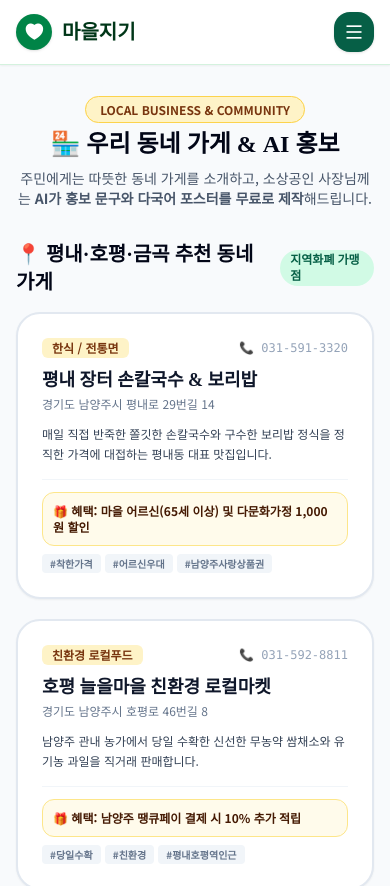
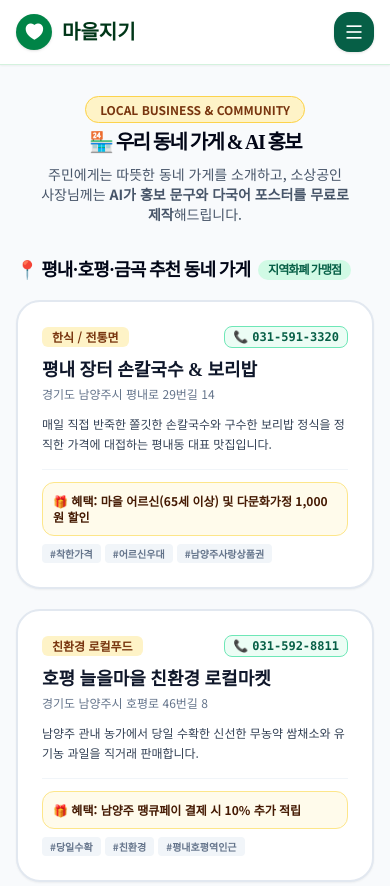
Before and after one commit to jchlee428-cyber/maeul, a React (Vite) app: page /market in a window 390 px wide. Shown: the top 886 px of the page. Built offline with nearby package versions, Linux system fonts and the light colour scheme; no server answers.

Commit message:
style: Reduce letter-spacing on 우리 동네 가게 & AI 홍보 for mobile and add click-to-call links

```diff
--- a/src/pages/market/page.tsx
+++ b/src/pages/market/page.tsx
@@ -86,17 +86,17 @@ export default function MarketPage() {
           <span className="px-3.5 py-1 text-xs font-black rounded-full bg-amber-100 text-amber-900 border border-amber-300">
             LOCAL BUSINESS & COMMUNITY
           </span>
-          <h1 className="font-heading text-2xl md:text-4xl font-black text-slate-950 mt-2">
+          <h1 className="font-heading text-xl sm:text-2xl md:text-4xl font-black text-slate-950 mt-2 tracking-[-0.08em] sm:tracking-normal break-keep">
             🏪 우리 동네 가게 & AI 홍보
           </h1>
-          <p className="text-sm md:text-base text-slate-600 mt-2">
+          <p className="text-sm md:text-base text-slate-600 mt-2 break-keep">
             주민에게는 따뜻한 동네 가게를 소개하고, 소상공인 사장님께는 <strong>AI가 홍보 문구와 다국어 포스터를 무료로 제작</strong>해드립니다.
           </p>
         </div>
 
         {/* 1. 평내·호평·금곡 동네 가게 목록 */}
         <div className="mb-12">
-          <h2 className="font-heading text-xl font-black text-slate-950 mb-4 flex items-center gap-2">
+          <h2 className="font-heading text-lg sm:text-xl font-black text-slate-950 mb-4 flex flex-wrap items-center gap-2 tracking-[-0.05em] sm:tracking-normal break-keep">
             <span>📍 평내·호평·금곡 추천 동네 가게</span>
             <span className="text-xs font-bold text-emerald-800 bg-emerald-100 px-2.5 py-0.5 rounded-full">지역화폐 가맹점</span>
           </h2>
@@ -112,7 +112,14 @@ export default function MarketPage() {
                     <span className="px-2.5 py-0.5 rounded-md text-xs font-black bg-amber-100 text-amber-900">
                       {s.category}
                     </span>
-                    <span className="text-xs text-slate-400 font-mono">📞 {s.phone}</span>
+                    <a
+                      href={`tel:${s.phone.replace(/[^0-9]/g, "")}`}
+                      className="text-xs text-emerald-800 bg-emerald-50 hover:bg-emerald-100 px-2 py-0.5 rounded-lg border border-emerald-300 font-bold font-mono inline-flex items-center gap-1 active:scale-95 transition-transform"
+                      title="전화 걸기"
+                    >
+                      <span>📞</span>
+                      <span>{s.phone}</span>
+                    </a>
                   </div>
                   <h3 className="font-heading font-black text-lg text-slate-900">{s.name}</h3>
                   <p className="text-xs text-slate-500 mt-0.5">{s.address}</p>
```
